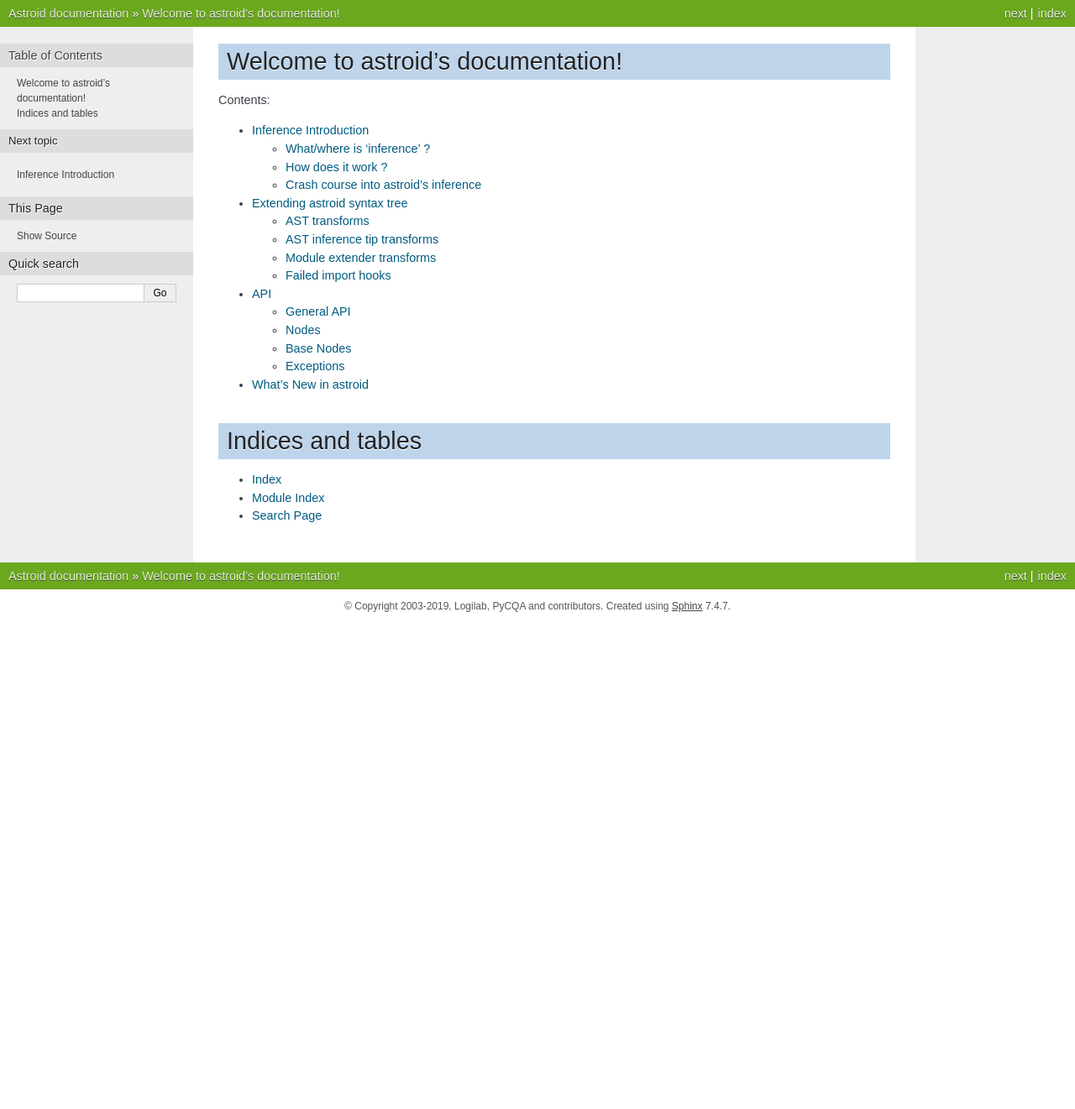
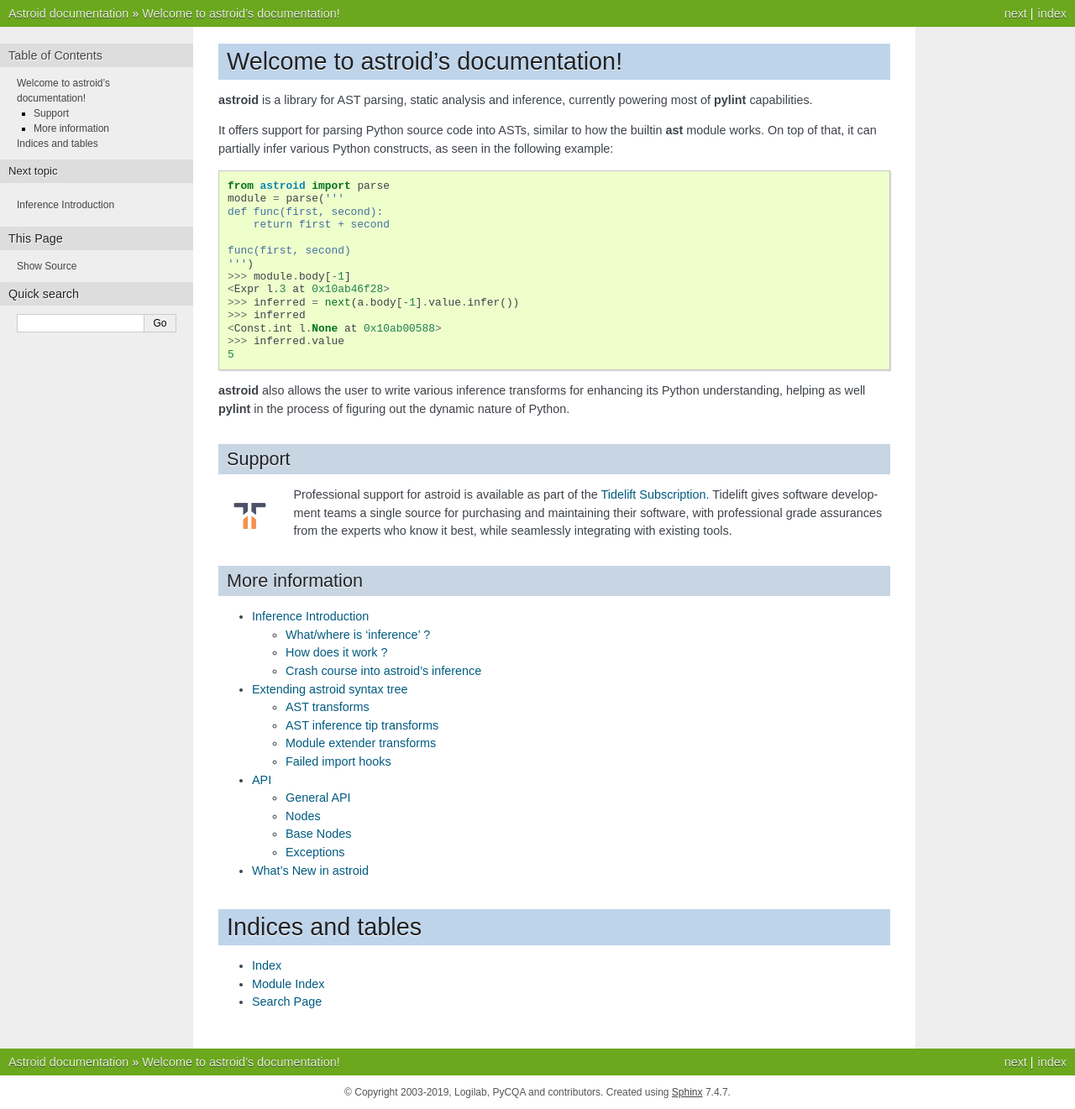
Before and after one commit to janderson1017/astroid, a Sphinx documentation site: the page built from doc/index.rst, in a window 1280 px wide. Shown: the whole page at 84% size. Built offline with Sphinx 7.4.7, drawn with Linux system fonts in a browser that asks for light colours; the version number could not be read and is left out; before the commit the page ends 900 px from its top, so only the background shows below that.

Commit message:
Add the Tidelift subscription notification and badge

```diff
--- a/doc/index.rst
+++ b/doc/index.rst
@@ -12,7 +12,53 @@
 Welcome to astroid's documentation!
 ===================================
 
-Contents:
+**astroid** is a library for AST parsing, static analysis and inference,
+currently powering most of **pylint** capabilities.
+
+It offers support for parsing Python source code into ASTs, similar to how
+the builtin **ast** module works. On top of that, it can partially infer various
+Python constructs, as seen in the following example::
+
+   from astroid import parse
+   module = parse('''
+   def func(first, second):
+       return first + second
+
+   func(first, second)
+   ''')
+   >>> module.body[-1]
+   <Expr l.3 at 0x10ab46f28>
+   >>> inferred = next(a.body[-1].value.infer())
+   >>> inferred
+   <Const.int l.None at 0x10ab00588>
+   >>> inferred.value
+   5
+
+
+**astroid** also allows the user to write various inference transforms for
+enhancing its Python understanding, helping as well **pylint** in the process
+of figuring out the dynamic nature of Python.
+
+Support
+-------
+
+.. image:: media/Tidelift_Logos_RGB_Tidelift_Shorthand_On-White.png
+   :width: 75
+   :alt: Tidelift
+   :align: left
+   :class: tideliftlogo
+
+Professional support for astroid is available as part of the `Tidelift
+Subscription`_.  Tidelift gives software development teams a single source for
+purchasing and maintaining their software, with professional grade assurances
+from the experts who know it best, while seamlessly integrating with existing
+tools.
+
+.. _Tidelift Subscription: https://tidelift.com/subscription/pkg/pypi-astroid?utm_source=pypi-astroid&utm_medium=referral&utm_campaign=readme
+
+
+More information
+----------------
 
 .. toctree::
    :maxdepth: 2
```
Also changed, not shown: README.rst (+16 -0 lines), doc/media/Tidelift_Logos_RGB_Tidelift_Shorthand_On-White.png (added).
